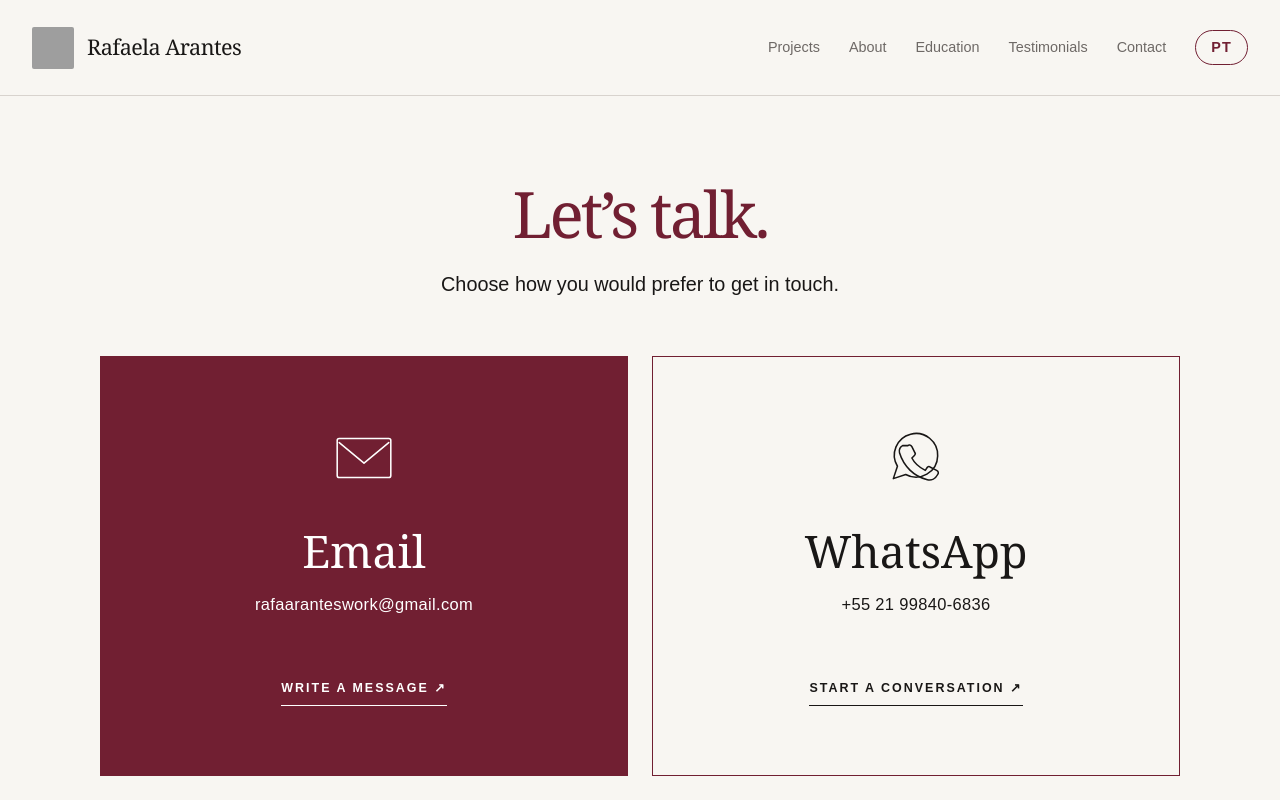
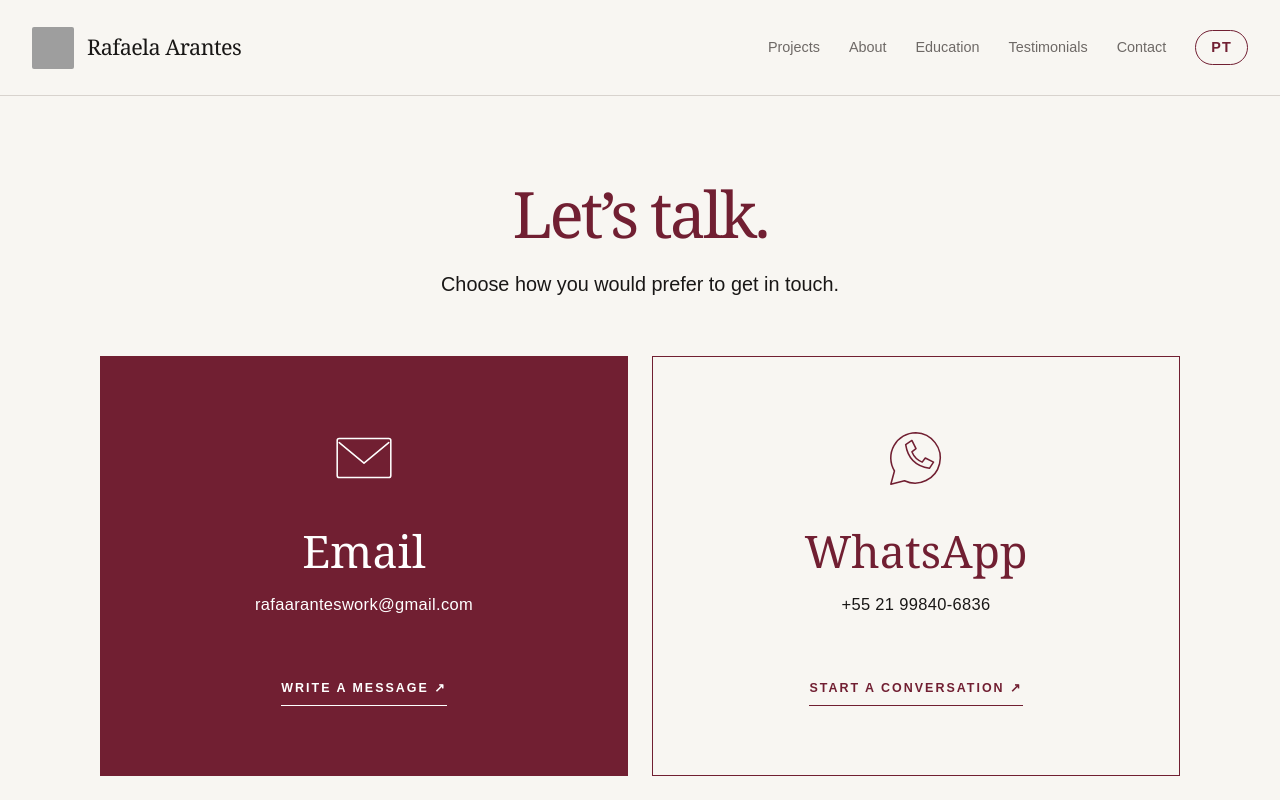
Before and after one commit to rafaarantess/portfolio-rafaela, a Next.js app: page /en/contact in a window 1280 px wide. Shown: the top 800 px of the page. Built offline with nearby package versions, Linux system fonts and the light colour scheme; grey boxes are pictures that could not be loaded.

Commit message:
Add files via upload

```diff
--- a/app/contato/page.tsx
+++ b/app/contato/page.tsx
@@ -11,7 +11,7 @@
 }
 
 function WhatsAppIcon() {
-  return <svg viewBox="0 0 64 64" aria-hidden="true"><path d="M53 30a21 21 0 0 1-31 18L10 52l4-12A21 21 0 1 1 53 30Z"/><path d="M24 20c1-1 3-1 4 1l3 6c1 1 0 2-1 3l-2 2c3 6 7 9 13 12l2-3c1-1 2-1 3 0l6 3c2 1 2 3 1 4-2 4-6 6-10 5-13-3-23-13-27-26-1-3 1-6 3-7Z"/></svg>;
+  return <svg viewBox="0 0 64 64" aria-hidden="true"><path d="M31.9 7.5a24.4 24.4 0 0 0-20.8 37.1L7.6 57.5l13.2-3.5a24.4 24.4 0 1 0 11.1-46.5Z"/><path d="M22 19c2 13 10 21 23 23l4-6-8-4-3 4c-5-2-8-5-10-10l4-3-4-8-6 4Z"/></svg>;
 }
 
 export default function Contato() {
--- a/app/en/contact/page.tsx
+++ b/app/en/contact/page.tsx
@@ -11,7 +11,7 @@
 }
 
 function WhatsAppIcon() {
-  return <svg viewBox="0 0 64 64" aria-hidden="true"><path d="M53 30a21 21 0 0 1-31 18L10 52l4-12A21 21 0 1 1 53 30Z"/><path d="M24 20c1-1 3-1 4 1l3 6c1 1 0 2-1 3l-2 2c3 6 7 9 13 12l2-3c1-1 2-1 3 0l6 3c2 1 2 3 1 4-2 4-6 6-10 5-13-3-23-13-27-26-1-3 1-6 3-7Z"/></svg>;
+  return <svg viewBox="0 0 64 64" aria-hidden="true"><path d="M31.9 7.5a24.4 24.4 0 0 0-20.8 37.1L7.6 57.5l13.2-3.5a24.4 24.4 0 1 0 11.1-46.5Z"/><path d="M22 19c2 13 10 21 23 23l4-6-8-4-3 4c-5-2-8-5-10-10l4-3-4-8-6 4Z"/></svg>;
 }
 
 export default function Contact() {
--- a/app/globals.css
+++ b/app/globals.css
@@ -143,6 +143,8 @@
 .contactOptions{display:grid;grid-template-columns:1fr 1fr;gap:24px;max-width:1080px;margin:auto}
 .contactOption{min-height:420px;padding:54px;display:flex;flex-direction:column;align-items:center;justify-content:center;text-align:center;border:1px solid var(--accent);transition:transform .25s ease,background .25s ease,color .25s ease}
 .contactOption:first-child{background:var(--accent);color:white}
+.contactOption:not(:first-child){color:var(--accent)}
+.contactOption:not(:first-child)>span:not(.contactIcon){color:var(--ink)}
 .contactOption:hover{transform:translateY(-4px)}
 .contactIcon{width:66px;height:66px;margin-bottom:38px}
 .contactIcon svg{width:100%;height:100%;fill:none;stroke:currentColor;stroke-width:1.5;stroke-linecap:round;stroke-linejoin:round}
```
